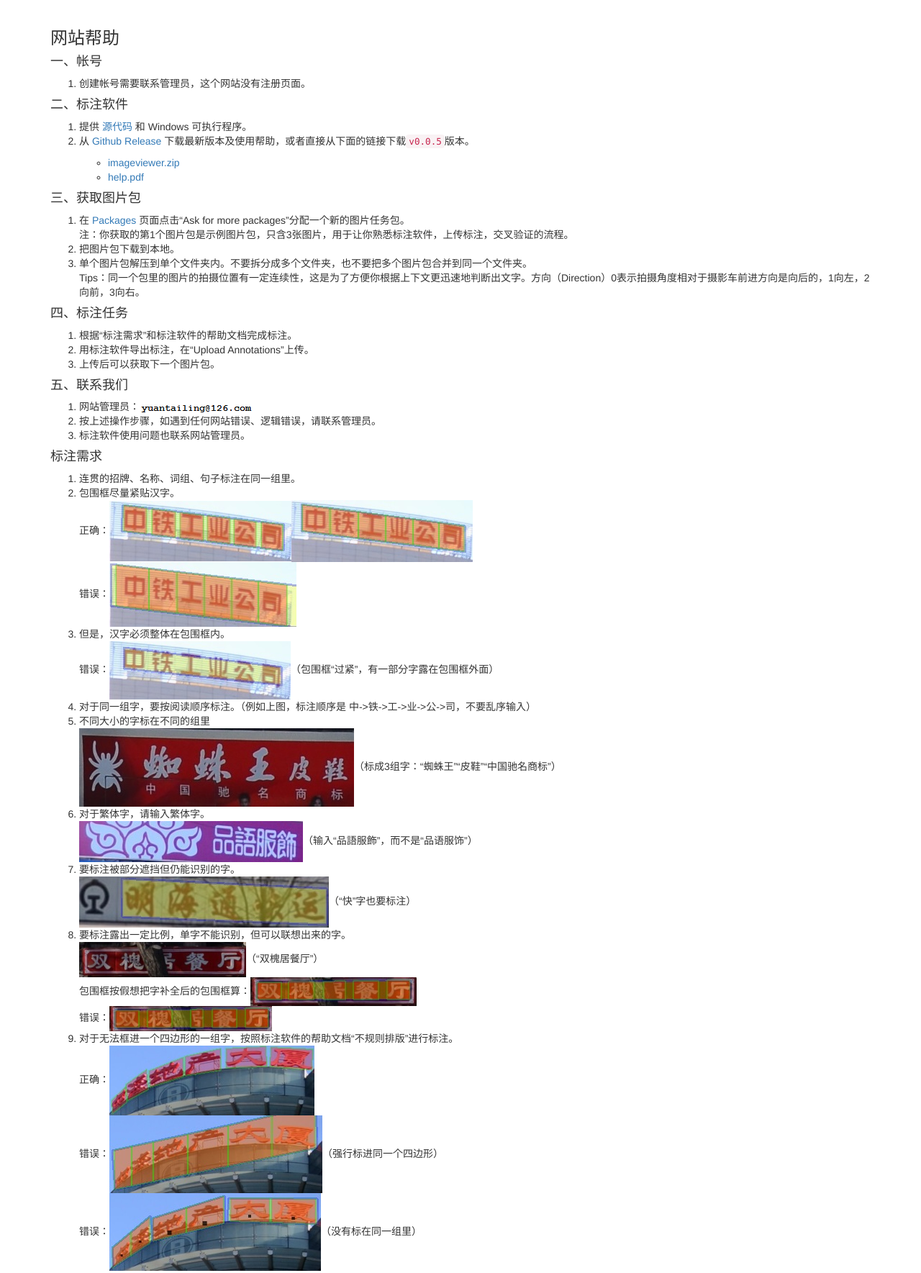
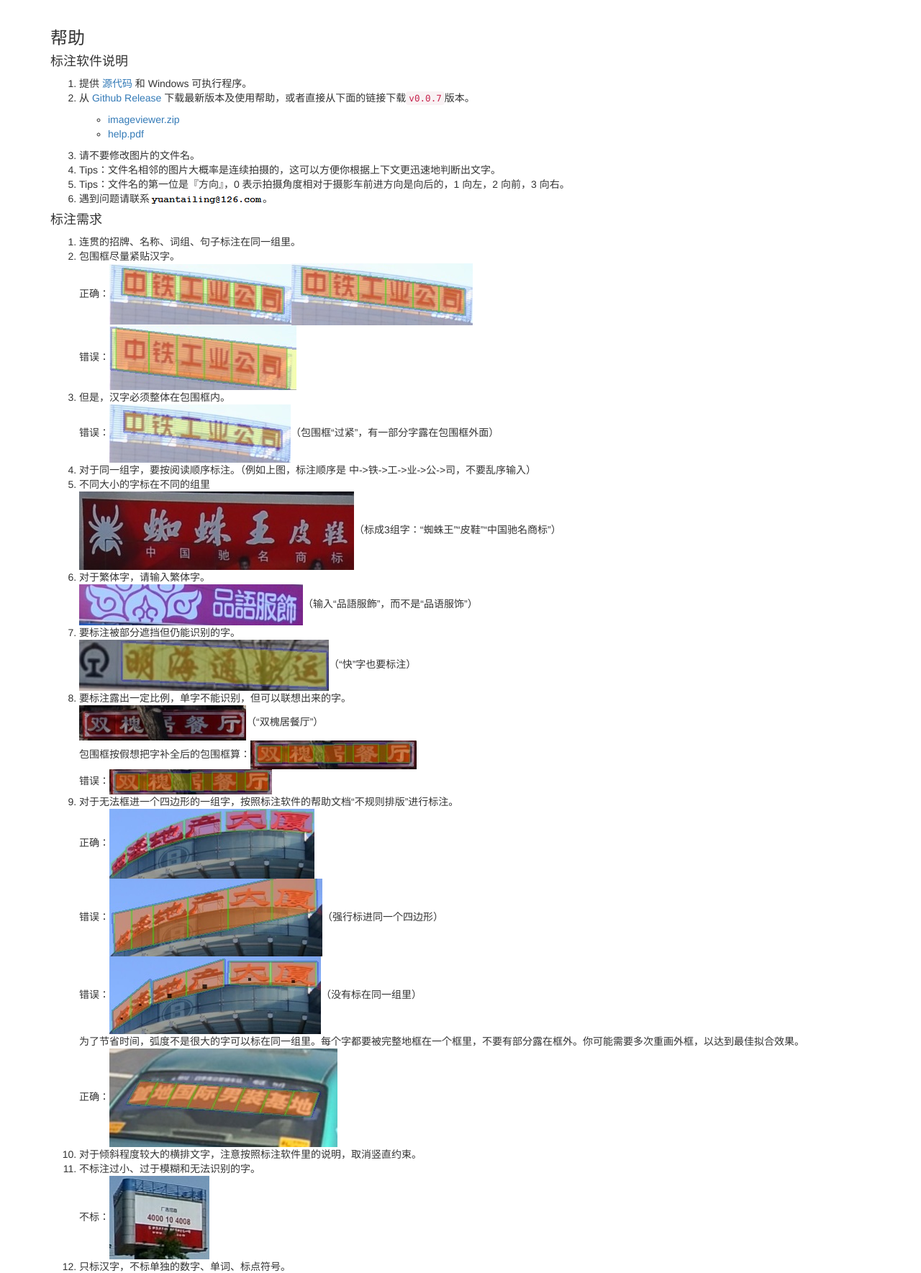
Before and after one commit to yuantailing/ctw-annotation-web, a Django app: template collection/templates/collection/help.html in a window 1280 px wide. Shown: the part 51-1820 px from the top of the page at 72% size. Run offline with Django 3.2, Linux system fonts and the light colour scheme; the template is opened without the code that fills it, so the values that code supplies are empty; some libraries are stand-ins or nearby versions.

Commit message:
FEAT update help

```diff
--- a/collection/templates/collection/help.html
+++ b/collection/templates/collection/help.html
@@ -2,9 +2,9 @@
 {% load static %}
 
 {% block content %}
-<h3>网站帮助</h3>
+<h3>帮助</h3>
 
-<h4>一、帐号</h4>
+<!--h4>一、帐号</h4>
 <p>
 	<ol>
 		<li>创建帐号需要联系管理员，这个网站没有注册页面。</li>
@@ -54,8 +54,27 @@
 		<li>按上述操作步骤，如遇到任何网站错误、逻辑错误，请联系管理员。</li>
 		<li>标注软件使用问题也联系网站管理员。</li>
 	</ol>
+</p-->
+
+<h4>标注软件说明</h4>
+<p>
+	<ol>
+		<li>提供 <a href="https://github.com/yuantailing/imageviewer/">源代码</a> 和 Windows 可执行程序。</li>
+		<li>
+			<p>从 <a href="https://github.com/yuantailing/imageviewer/releases/latest">Github Release</a> 下载最新版本及使用帮助，或者直接从下面的链接下载<code>v0.0.7</code>版本。</p>
+			<p>
+				<ul>
+					<li><a href="https://github.com/yuantailing/imageviewer/releases/download/v0.0.7/imageviewer.zip">imageviewer.zip</a></li>
+					<li><a href="https://github.com/yuantailing/imageviewer/releases/download/v0.0.7/help.pdf">help.pdf</a></li>
+				</ul>
+			</p>
+		</li>
+		<li>请不要修改图片的文件名。</li>
+		<li>Tips：文件名相邻的图片大概率是连续拍摄的，这可以方便你根据上下文更迅速地判断出文字。</li>
+		<li>Tips：文件名的第一位是『方向』，0 表示拍摄角度相对于摄影车前进方向是向后的，1 向左，2 向前，3 向右。</li>
+		<li>遇到问题请联系<img src="{% static 'collection/img/admin_email.png' %}" />。</li>
+	</ol>
 </p>
-
 
 <h4>标注需求</h4>
 <p>
@@ -84,23 +103,22 @@
 
 <h4>Mask 标记需求</h4>
 <p>
-	把所有没有标注出来的汉字标记为 Mask（无法辨别）。
+	把所有没有标注出来的汉字标记为 Mask（无法辨别）。『标注』和『标记』必须覆盖所有能看清、能勉强看清的汉字，以及与之等大小的汉字。图片上既没标注又没标记的区域不能有任何可识别的汉字。
 	<ol>
 		<li>一组字只需要一个标记，不要单独标记每一个字。<br/>正确：<img src="{% static 'collection/img/do-mask-as-group.jpg' %}" /><br/>错误：<img src="{% static 'collection/img/do-not-mask-as-char.jpg' %}" /></li>
 		<li>高度不同的几组字要分开标记。<br/><img src="{% static 'collection/img/mask-handwritten.jpg' %}" />（红色、白色、黑色的汉字分开标记，一共三组标记）</li>
-		<li>不标记被大面积遮挡的字、残缺的字。但是如果它们跟需要标记的字是同一组字，那么也可以标记出来，不用特意避开。<br/>不标：<img src="{% static 'collection/img/do-not-mask-incomplete.jpg' %}" /></li>
-		<li>不标记数字、字母。但是如果它们跟需要标记的字是同一组字，那么也可以标记出来，不用特意避开。</li>
+		<li>不标记遮挡、残缺面积大于 50% 的字。但是如果它们跟需要标记的字是同一组字，那么也可以标记出来，不用特意避开。<br/>例：<img src="{% static 'collection/img/do-not-mask-incomplete.jpg' %}" />（只标“化”）<img src="{% static 'collection/img/mask-inner-incomplete.jpg' %}" />（用一个框标记出来，不用特意避开“菜”而变成两个框）</li>
+		<li>不标记数字、字母、标点符号。但是如果它们跟需要标记的字是同一组字，那么也可以标记出来，不用特意避开。<br/>例：<img src="{% static 'collection/img/do-not-annotate-too-small.jpg' %}" />（不标记那排数字）<img src="{% static 'collection/img/mask-inner-number.jpg' %}" />（用一个框标记出来，不用特意避开标点符号和数字）</li>
 		<li>不能分辨是否是汉字也可以标记。</li>
 		<li>要标记以下内容：<br/>
-			很小的字：<img src="{% static 'collection/img/do-not-annotate-too-small.jpg' %}" />（不标记数字）<br/>
+			很小的字：<img src="{% static 'collection/img/do-not-annotate-too-small.jpg' %}" />（图中有 4 排字，标记第 1 排字，不标记第 2 排数字，不标记第 3、4 排太小的字。原则是『标记』必须囊括所有能看清、能勉强看清的汉字，以及与之等大小的汉字。其中“广”（或“厂”）字能勉强看清，说明这种大小的字在这种角度、背景上是需要标记出来的）<br/>
 			车牌：<img src="{% static 'collection/img/do-not-annotate-licence-plate.jpg' %}" /><br/>
 			因全景拼接错误没标注出来的字：<img src="{% static 'collection/img/do-not-annotate-crevice-3.jpg' %}" /><br/>
 			没有标注出来的艺术字：<img src="{% static 'collection/img/do-not-annotate-brand-2.jpg' %}" /><br/>
 			因模糊没有标出来的字：<img src="{% static 'collection/img/do-mask-illegible.jpg' %}" /><img src="{% static 'collection/img/do-mask-illegible-2.jpg' %}" />（除“中华老字号”外的两组没标注出来的字）<br/>
 			因其它原因没有标注出来的字：<img src="{% static 'collection/img/do-not-annotate-out-of-shape.jpg' %}" /><img src="{% static 'collection/img/mask-others.jpg' %}" /><br/>
 			</li>
-		<li>不标记太小的字。<br/><img src="{% static 'collection/img/do-not-mask-covered.jpg' %}" />（不标记右边的“元宝？”，要标记左边的“元宝？”，不标记左边“元宝？”两边的小字）</li>
-		<li>如果标注的一组字漏掉了几个字，不要标记为 Mask，而是重新标注这组字。</li>
+		<li>不标记太小的字。<img src="{% static 'collection/img/do-not-mask-covered.jpg' %}" />（不标记右边的“元宝？”，要标记左边的“元宝？”，不标记左边“元宝？”两旁的小字）<img src="{% static 'collection/img/do-not-annotate-too-small.jpg' %}" />（图中有 4 排字，第 3、4 排太小不标记）</li>
 	</ol>
 </p>
 
@@ -116,9 +134,9 @@
 		<li>『光影复杂』指字既没有完全在阴影里，又没有完全在阴影外，别的物体的影子投射在字上；而不是指立体字的影子投射在背景上。示例：<img src="{% static 'collection/img/prop-shadowcomplex.jpg' %}" />（“的”）<img src="{% static 'collection/img/prop-shadowcomplex-2.jpg' %}" />（“名”“商”）<img src="{% static 'collection/img/prop-shadowcomplex-3.jpg' %}" />（“包”“容”“厚”“德”）<img src="{% static 'collection/img/prop-shadowcomplex-4.jpg' %}" /><img src="{% static 'collection/img/prop-rotated.jpg' %}" /></li>
 		<li>『背景复杂』示例：<img src="{% static 'collection/img/prop-raised-2.jpg' %}" /><img src="{% static 'collection/img/prop-raised-3.jpg' %}" /><img src="{% static 'collection/img/prop-bgcomplex.jpg' %}" /><img src="{% static 'collection/img/prop-bgcomplex-2.jpg' %}" /></li>
 		<li>『立体字』示例：<img src="{% static 'collection/img/prop-raised.jpg' %}" /><img src="{% static 'collection/img/prop-raised-2.jpg' %}" /><img src="{% static 'collection/img/prop-raised-3.jpg' %}" />（只要字本身有厚度，与背景不在同一平面上，就算立体字）</li>
-		<li>『旋转』指不是朝上的，示例：<img src="{% static 'collection/img/prop-rotated.jpg' %}" />（“饼”）<img src="{% static 'collection/img/prop-rotated-2.jpg' %}" />（除了“云”“石”）<img src="{% static 'collection/img/prop-rotated-3.jpg' %}" /></li>
 		<li>『侧视』指拍照时字没有正对镜头，倾角 30° 以上，示例：<img src="{% static 'collection/img/prop-tilted.jpg' %}" /><img src="{% static 'collection/img/prop-tilted-2.jpg' %}" />（左边的“中国石化”）<img src="{% static 'collection/img/prop-tilted-3.jpg' %}" /></li>
 		<li>『扭曲』指印字的布（或其它材料）发生弯曲或扭曲，示例：<img src="{% static 'collection/img/prop-curved.jpg' %}" />（“铁”）<img src="{% static 'collection/img/prop-curved-2.jpg' %}" /><img src="{% static 'collection/img/prop-curved-3.jpg' %}" /><img src="{% static 'collection/img/prop-curved-4.jpg' %}" /><img src="{% static 'collection/img/prop-curved-5.jpg' %}" /></li>
+		<li>『旋转』指不是朝上的，示例：<img src="{% static 'collection/img/prop-rotated.jpg' %}" />（“饼”）<img src="{% static 'collection/img/prop-rotated-2.jpg' %}" />（除了“云”“石”）<img src="{% static 'collection/img/prop-rotated-3.jpg' %}" /></li>
 		<li>『艺术字』示例：<img src="{% static 'collection/img/prop-wordart.jpg' %}" /><img src="{% static 'collection/img/prop-wordart-2.jpg' %}" /><img src="{% static 'collection/img/prop-wordart-3.jpg' %}" /><img src="{% static 'collection/img/prop-wordart-4.jpg' %}" /><img src="{% static 'collection/img/prop-wordart-5.jpg' %}" /><img src="{% static 'collection/img/prop-wordart-6.jpg' %}" /><img src="{% static 'collection/img/prop-wordart-7.jpg' %}" />（“好滋味”是艺术字，“休闲食品”不是）<br/>这些字体、字号、颜色的变化不是艺术字：<img src="{% static 'collection/img/prop-not-wordart.jpg' %}" /><img src="{% static 'collection/img/prop-not-wordart-2.jpg' %}" /><img src="{% static 'collection/img/prop-not-wordart-3.jpg' %}" /><img src="{% static 'collection/img/prop-not-wordart-4.jpg' %}" /></li>
 		<li>『手写』示例：<img src="{% static 'collection/img/prop-handwritten.jpg' %}" /><img src="{% static 'collection/img/prop-handwritten-2.jpg' %}" /><img src="{% static 'collection/img/prop-handwritten-3.jpg' %}" /></li>
 		<li>『污损』示例：<img src="{% static 'collection/img/prop-soiled.jpg' %}" />（“限”“公”“司”）<img src="{% static 'collection/img/prop-soiled-2.jpg' %}" />（“科”“发”“展”）<img src="{% static 'collection/img/prop-curved-3.jpg' %}" /><img src="{% static 'collection/img/prop-curved-4.jpg' %}" />（“烟”）</li>
```
Also changed, not shown: collection/static/collection/img/mask-inner-incomplete.jpg (added), collection/static/collection/img/mask-inner-number.jpg (added).
